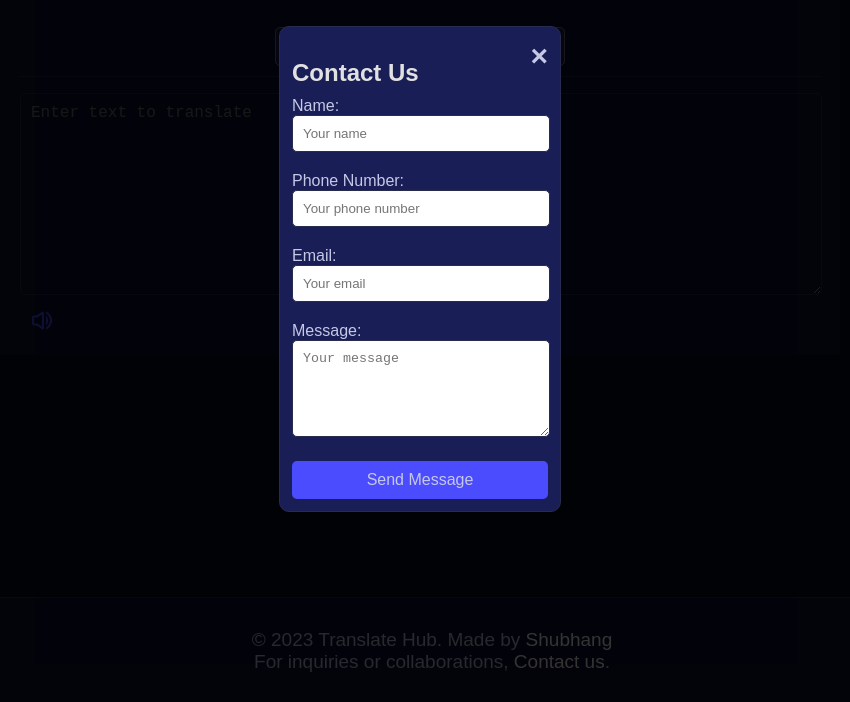
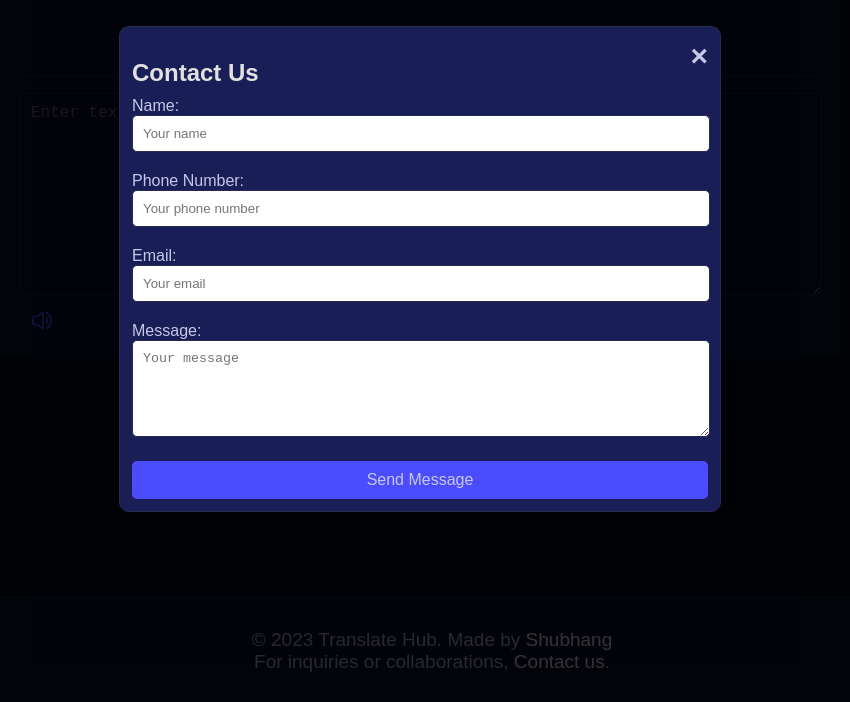
Before and after one commit to shubhang1238/CodeClauseInternship_Live-Language-Translation-, a plain HTML site: page index.html in a window 1280 px wide. Both pictures are taken after a click on the link "Contact us". Shown: the part 98-800 px from the top of the page, without its empty margins (220-1070 px from the left). Drawn offline with nearby package versions, Linux system fonts and the light colour scheme.

Commit message:
Update style.css

```diff
--- a/style.css
+++ b/style.css
@@ -318,7 +318,8 @@ body {
     margin: 5% auto;
     padding: 12px;
     border: 1px solid #272b4d;
-    width: 20vw;
+    width: 45%;
+    /* Adjusted width to 45% of the screen */
     border-radius: 10px;
 }
 
@@ -497,7 +498,6 @@ footer {
     border-top: 1px solid #272b4d;
 }
 
-/* Add space between container and .write_box textarea */
 .container {
     padding: 20px;
     margin: 10px auto;
```
